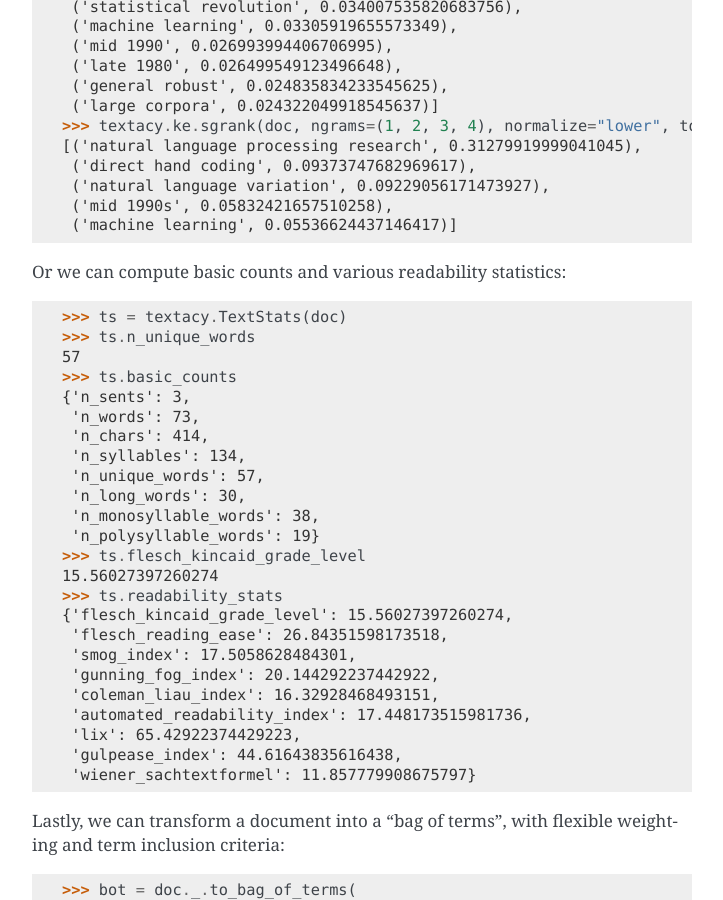
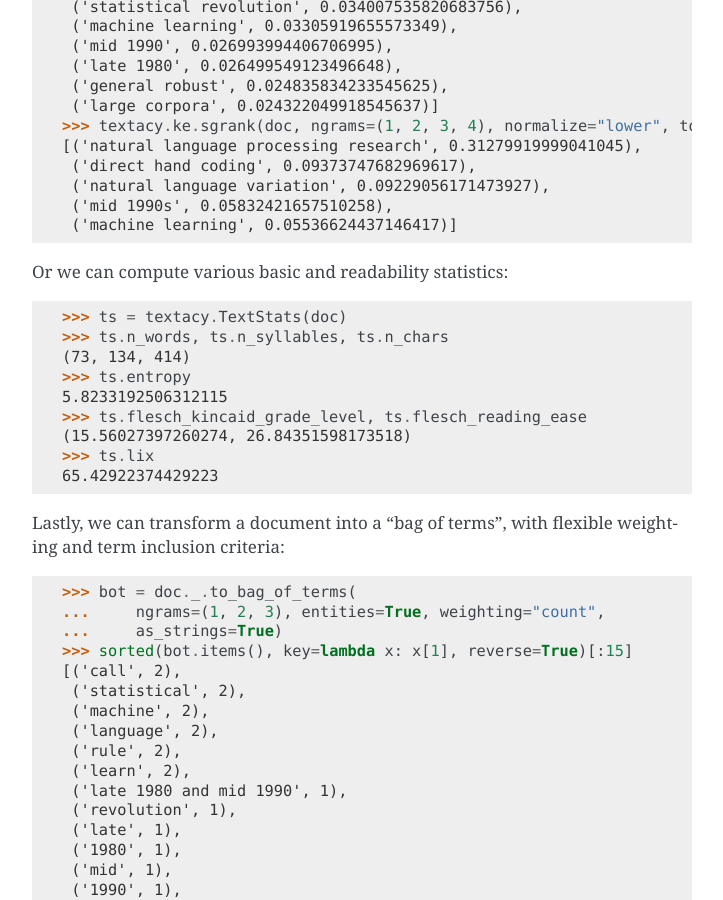
Before and after one commit to chartbeat-labs/textacy, a Sphinx documentation site: the page built from docs/source/getting_started/quickstart.rst, in a window 1280 px wide and 900 px high, scrolled down 3429 px. Shown: the whole window, without its empty margins (388-1111 px from the left). Built offline with Sphinx 7.4.7, drawn with Linux system fonts in a browser that asks for light colours; the version number could not be read and is left out.

Commit message:
Update quickstart and related tests

```diff
--- a/docs/source/getting_started/quickstart.rst
+++ b/docs/source/getting_started/quickstart.rst
@@ -187,34 +187,19 @@ We can also identify key terms in a document by a number of algorithms:
      ('mid 1990s', 0.05832421657510258),
      ('machine learning', 0.05536624437146417)]
 
-Or we can compute basic counts and various readability statistics:
+Or we can compute various basic and readability statistics:
 
 .. code-block:: pycon
 
     >>> ts = textacy.TextStats(doc)
-    >>> ts.n_unique_words
-    57
-    >>> ts.basic_counts
-    {'n_sents': 3,
-     'n_words': 73,
-     'n_chars': 414,
-     'n_syllables': 134,
-     'n_unique_words': 57,
-     'n_long_words': 30,
-     'n_monosyllable_words': 38,
-     'n_polysyllable_words': 19}
-    >>> ts.flesch_kincaid_grade_level
-    15.56027397260274
-    >>> ts.readability_stats
-    {'flesch_kincaid_grade_level': 15.56027397260274,
-     'flesch_reading_ease': 26.84351598173518,
-     'smog_index': 17.5058628484301,
-     'gunning_fog_index': 20.144292237442922,
-     'coleman_liau_index': 16.32928468493151,
-     'automated_readability_index': 17.448173515981736,
-     'lix': 65.42922374429223,
-     'gulpease_index': 44.61643835616438,
-     'wiener_sachtextformel': 11.857779908675797}
+    >>> ts.n_words, ts.n_syllables, ts.n_chars
+    (73, 134, 414)
+    >>> ts.entropy
+    5.8233192506312115
+    >>> ts.flesch_kincaid_grade_level, ts.flesch_reading_ease
+    (15.56027397260274, 26.84351598173518)
+    >>> ts.lix
+    65.42922374429223
 
 Lastly, we can transform a document into a "bag of terms", with flexible weighting
 and term inclusion criteria:
```
Also changed, not shown: 1 other file.
